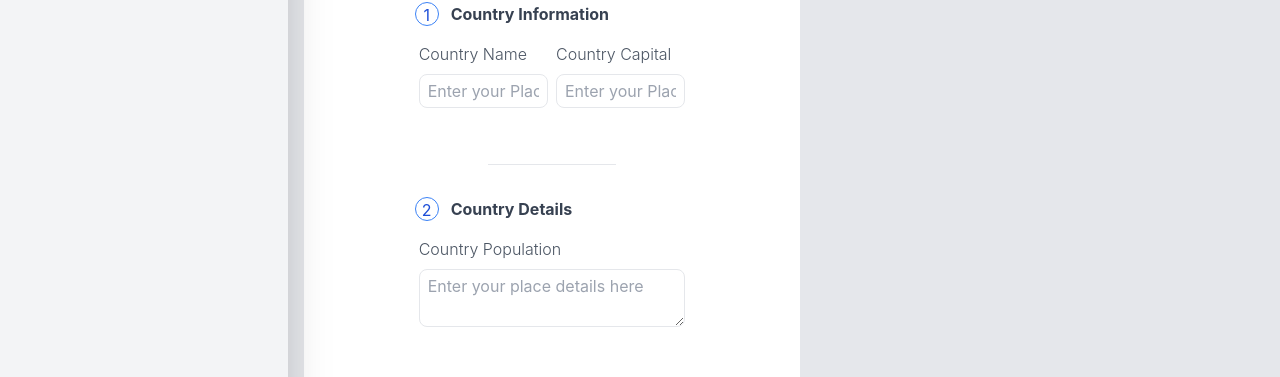
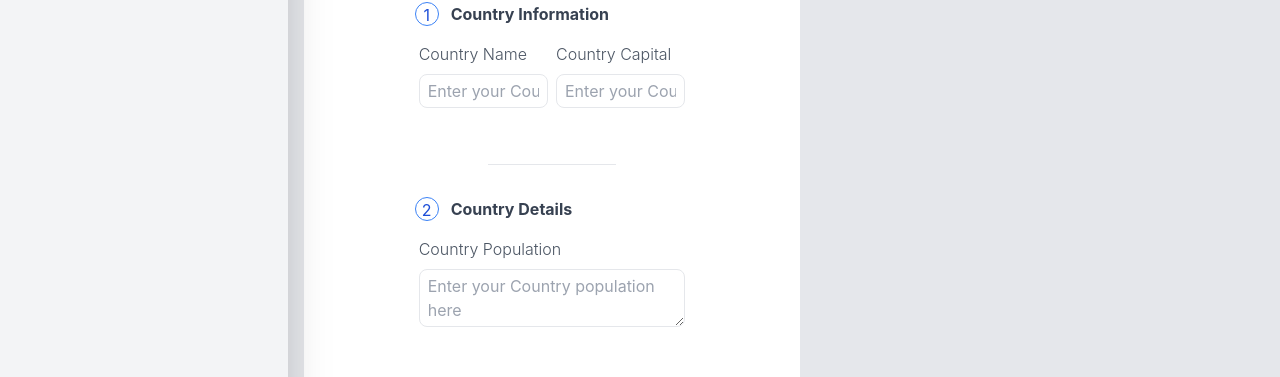
Before and after one commit to Lundrim23/Travel-Guide-Final, a React (Create React App) app: page /admin/country in a window 1280 px wide. Shown: the part 362-739 px from the top of the page. Built offline with nearby package versions, Linux system fonts and the light colour scheme; no server answers; what tw-elements would draw is missing.

Commit message:
some small changes

```diff
--- a/src/components/adminComponent/AddNewCountry.js
+++ b/src/components/adminComponent/AddNewCountry.js
@@ -14,20 +14,20 @@ const AddNewCountry = (props) => {
               <span className="flex justify-center border rounded-full w-6 h-6 mr-3 text-blue-700 border-blue-500">
                 1
               </span>
-              <span className="font-bold text-gray-700">Country Information</span>
+              <span className="font-bold text-gray-700">
+                Country Information
+              </span>
             </div>
             <div className="lg:flex">
               <div className="w-full lg:w-1/2 px-1">
                 <label class="text-gray-600 font-light ">Country Name</label>
                 <input
                   type="text"
-                  placeholder="Enter your Place name here"
+                  placeholder="Enter your Country name here"
                   className="w-full mt-2 mb-6 px-2 py-1 border rounded-lg text-gray-700 focus:outline-none focus:border-green-500"
-                //   onChange={props.handleChange}
-                onChange={props.handleChange}
+                  onChange={props.handleChange}
                   name="CountryName"
-                //   value={props.place.placeName}
-                value={props.country.CountryName}
+                  value={props.country.CountryName}
                 />
               </div>
 
@@ -35,13 +35,11 @@ const AddNewCountry = (props) => {
                 <label class="text-gray-600 font-light ">Country Capital</label>
                 <input
                   type="text"
-                  placeholder="Enter your Place location here"
+                  placeholder="Enter your Country Capital here"
                   className="w-full mt-2 mb-6 px-2 py-1 border rounded-lg text-gray-700 focus:outline-none focus:border-green-500"
-                //   onChange={props.handleChange}
-                onChange={props.handleChange}
+                  onChange={props.handleChange}
                   name="CapitalCity"
                   value={props.country.CapitalCity}
-                //   value={props.place.placeLocation}
                 />
               </div>
             </div>
@@ -57,24 +55,23 @@ const AddNewCountry = (props) => {
 
             <div className="flex">
               <div className="w-full px-1">
-                <label class="text-gray-600 font-light ">Country Population</label>
+                <label class="text-gray-600 font-light ">
+                  Country Population
+                </label>
                 <textarea
                   type="number"
-                  placeholder="Enter your place details here"
+                  placeholder="Enter your Country population here"
                   className="w-full mt-2 mb-6 px-2 py-1 border rounded-lg text-gray-700 focus:outline-none focus:border-green-500"
-                //   onChange={props.handleChange}
-                onChange={props.handleChange}
+                  onChange={props.handleChange}
                   name="Population"
                   value={props.country.props}
-                //   value={props.place.placeDetails}
                 />
               </div>
             </div>
           </div>
           <div className="p-3 w-2/3 m-auto">
             <button
-            onClick={props.handleSubmit}
-            //   onClick={props.handleSubmit}
+              onClick={props.handleSubmit}
               type="submit"
               class="inline-flex items-center py-2.5 px-4 text-xs font-medium text-center text-white bg-blue-700 rounded-lg focus:ring-4 focus:ring-blue-200 dark:focus:ring-blue-900 hover:bg-blue-800"
             >
```
